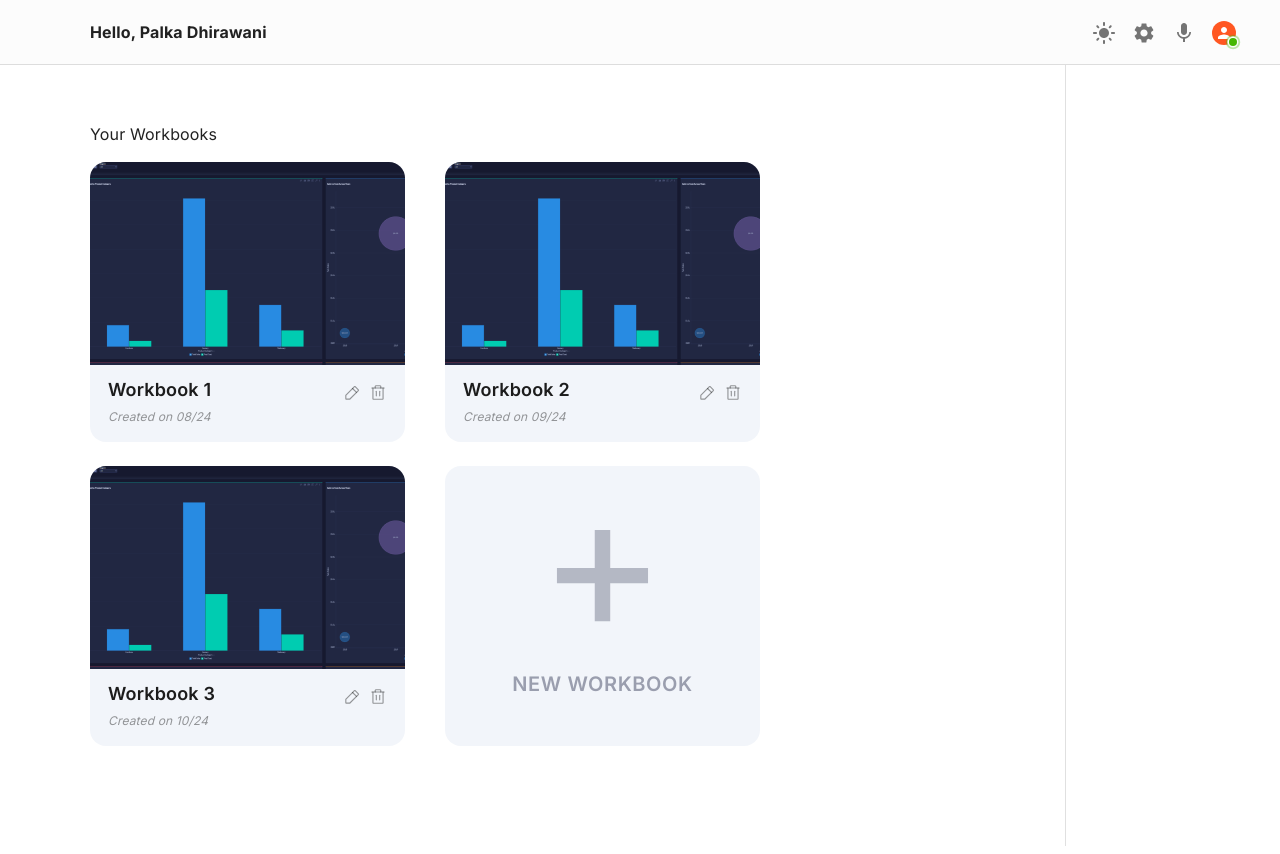
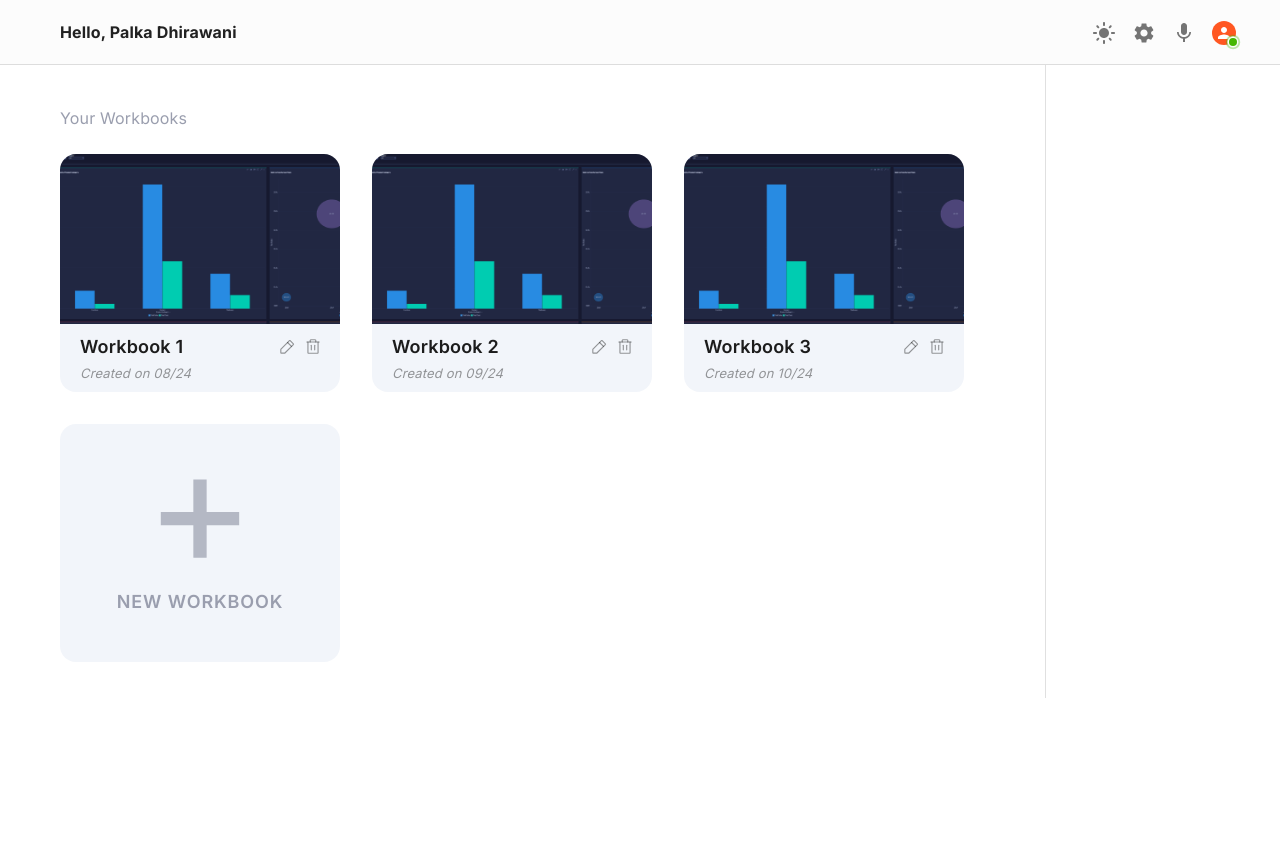
Before and after one commit to vedant-5/Vize, a React (Create React App) app: page / in a window 1280 px wide. After the commit the page ends 800 px from the top, so only its background shows below. Built offline with nearby package versions, Linux system fonts and the light colour scheme.

Commit message:
adding voice synthesis and voice recognition, linked pages to routes with sidebar visible everywhere except workspace

```diff
--- a/package.json
+++ b/package.json
@@ -18,6 +18,8 @@
     "react-pro-sidebar": "^1.0.0",
     "react-router-dom": "^6.8.0",
     "react-scripts": "5.0.1",
+    "react-speech-kit": "^3.0.1",
+    "react-speech-recognition": "^3.10.0",
     "styled-components": "^5.3.6",
     "web-vitals": "^2.1.4"
   },
--- a/src/App.js
+++ b/src/App.js
@@ -1,32 +1,55 @@
 import React from "react";
+import { styled } from '@mui/material/styles';
+import { useState} from "react";
 import {ColorModeContext, useMode} from './theme';
 import {CssBaseline, ThemeProvider} from "@mui/material";
-import Topbar from './components/Topbar';
+// import Topbar from './components/Topbar';
 import Sidebar from './components/Sidebar';
-import { Routes, Route, Router } from "react-router-dom";
+import { Routes, Route } from "react-router-dom";
 import Workbook from "./pages/Workbook";
 import Database from "./pages/Database";
 import Dashboard from "./pages/Dashboard";
 import IndividualChart from "./pages/IndividualChart";
+import VoiceAssistant from "./pages/VoiceAssistant";
 
 function App() {
   const [theme, colorMode] = useMode();
+  const [open, setOpen] = useState(true);
+
+  const Main = styled('main', { shouldForwardProp: (prop) => prop !== 'open' })(
+    ({ theme, open }) => ({
+      flexGrow: 1,
+      padding: theme.spacing(3),
+      transition: theme.transitions.create('margin', {
+        easing: theme.transitions.easing.sharp,
+        duration: theme.transitions.duration.leavingScreen,
+      }),
+      marginLeft: '-200px',
+      ...(open && {
+        transition: theme.transitions.create('margin', {
+          easing: theme.transitions.easing.easeOut,
+          duration: theme.transitions.duration.enteringScreen,
+        }),
+        marginLeft: 0,
+      }),
+    }),
+  );
 
   return (
     <ColorModeContext.Provider value={colorMode}>
       <ThemeProvider theme={theme}>
         <CssBaseline />
         <div className="app">
-          {/* <Sidebar /> */}
-          {/* <main className='content'> */}
-          <Routes>
-              <Route exact path="/dashboard" element={<Sidebar/>}/>
+          {window.location.pathname === '/' ? (<></>) : (<Sidebar open={open} setOpen={setOpen} />)}
+          <Main className='content' open={open}>
+            <Routes>
+              <Route exact path="/voice" element={<VoiceAssistant/>}/>
               <Route path="/dashboard/:text" element={<Dashboard/>}/>
               <Route path="/database/:text" element={<Database/>}/>
               <Route path="/chart/:text" element={<IndividualChart/>}/>
               <Route path="/" element={<Workbook/>}/>
             </Routes>
-          {/* </main> */}
+          </Main>
         </div>
       </ThemeProvider>
     </ColorModeContext.Provider>
--- a/src/components/NewWorkbookCard.js
+++ b/src/components/NewWorkbookCard.js
@@ -5,8 +5,8 @@ import plus from "../images/plus.svg"
 
 const NewCard =  styled.div`
     position : relative;
-    width: 315px;
-    height: 280px;
+    width: 280px;
+    height: 238px;
     background: rgba(229, 236, 246, 0.5);
     border-radius: 16px;
     display: flex ;
@@ -15,26 +15,27 @@ const NewCard =  styled.div`
 
 const Title = styled.p`
     position: absolute;
-    top: 188px;
+    top: 150px;
     font-family: 'Inter';
     font-style: normal;
     font-weight: 600;
-    font-size: 20px;
+    font-size: 18px;
     line-height: 20px;
     /* identical to box height, or 91% */
     display: flex;
     align-items: center;
-    letter-spacing: 0.03em;
+    letter-spacing: 0.05em;
     text-transform: uppercase;
     color: #9A9EAE;
 `
 
 const Plus = styled.img`
     position: absolute;
-    width: 93px;
-    height: 102px;
-    left: 111px;
-    top: 59px;
+    width: 80px;
+    height: 90px;
+    left: calc(50% - 40px);
+    right: 50%;
+    top: 50px;
 `
 
 
--- a/src/components/Sidebar.js
+++ b/src/components/Sidebar.js
@@ -22,7 +22,7 @@ const Item = ({title, index, to, selected, setSelected}) => {
   return (
     // <Paper open="true">
     //   <MenuList>
-        // <Link to={to}>
+        <Link to={to}>
           <MenuItem
             sx={{
               backgroundColor: `${index === selected ? 'rgba(0,0,0,0.1) !important' : 'transparent !important'}`,
@@ -35,7 +35,7 @@ const Item = ({title, index, to, selected, setSelected}) => {
             onClick={() => {setSelected(index);}}>
             <Typography variant='body2'>{title}</Typography>
           </MenuItem>
-        // </Link>
+        </Link>
     //   </MenuList>
     // </Paper>
   )
@@ -47,24 +47,24 @@ const chartlist = ['Inbox', 'Hello', 'Send email'];
 
 const drawerWidth = 200;
 
-const Main = styled('main', { shouldForwardProp: (prop) => prop !== 'open' })(
-  ({ theme, open }) => ({
-    flexGrow: 1,
-    padding: theme.spacing(3),
-    transition: theme.transitions.create('margin', {
-      easing: theme.transitions.easing.sharp,
-      duration: theme.transitions.duration.leavingScreen,
-    }),
-    marginLeft: `-${drawerWidth}px`,
-    ...(open && {
-      transition: theme.transitions.create('margin', {
-        easing: theme.transitions.easing.easeOut,
-        duration: theme.transitions.duration.enteringScreen,
-      }),
-      marginLeft: 0,
-    }),
-  }),
-);
+// const Main = styled('main', { shouldForwardProp: (prop) => prop !== 'open' })(
+//   ({ theme, open }) => ({
+//     flexGrow: 1,
+//     padding: theme.spacing(3),
+//     transition: theme.transitions.create('margin', {
+//       easing: theme.transitions.easing.sharp,
+//       duration: theme.transitions.duration.leavingScreen,
+//     }),
+//     marginLeft: `-${drawerWidth}px`,
+//     ...(open && {
+//       transition: theme.transitions.create('margin', {
+//         easing: theme.transitions.easing.easeOut,
+//         duration: theme.transitions.duration.enteringScreen,
+//       }),
+//       marginLeft: 0,
+//     }),
+//   }),
+// );
 
 const AppBar = styled(MuiAppBar, {
   shouldForwardProp: (prop) => prop !== 'open',
@@ -92,11 +92,11 @@ const DrawerHeader = styled('div')(({ theme }) => ({
   ...theme.mixins.toolbar,
 }));
 
-export default function Sidebar() {
+export default function Sidebar({open, setOpen}) {
   const theme = useTheme();
   const colors = tokens(theme.palette.mode);
   const colorMode = useContext(ColorModeContext);
-  const [open, setOpen] = useState(true);
+  // const [open, setOpen] = useState(true);
   const [selected, setSelected] = useState(1);
 
   // const handleDrawerOpen = () => {
@@ -107,7 +107,7 @@ export default function Sidebar() {
   //   setOpen(false);
   // };
 
-  const chartType=['pie', 'bar', 'line', 'scatter'];
+  // const chartType=['pie', 'bar', 'line', 'scatter'];
 
 
   return (
@@ -205,19 +205,19 @@ export default function Sidebar() {
         </Paper>
         {/* <Divider /> */}
       </Drawer>
-      <Main open={open}>
-        <DrawerHeader />
-        {selected === 0 ? (
+      {/* <Main open={open}> */}
+        {/* <DrawerHeader /> */}
+        {/* {selected === 0 ? (
           <Database selected={selected} />
         ) : (
-          // (selected <= dashboardlist.length && selected > 0) ? (
+          (selected <= dashboardlist.length && selected > 0) ? (
             <Dashboard />
-          // ) : (
-          //   <IndividualChart chartType={chartType} />
-          // )
-        )}
+          ) : (
+            <IndividualChart />
+          )
+        )} */}
 
-      </Main>
+      {/* </Main> */}
     </Box>
   );
 }
--- a/src/components/TopbarHome.js
+++ b/src/components/TopbarHome.js
@@ -55,7 +55,7 @@ function TopbarHome() {
         <>
             <Box width="100vw">
             <Box display="flex" justifyContent="space-between" alignContent={"center"} pt={"25px"} pb={"25px"} height="64px" >
-                <Box display="flex" justifyContent="space-between" ml={"90px"} alignItems="center">
+                <Box display="flex" justifyContent="space-between" ml={"60px"} alignItems="center">
                     <p style={{fontWeight:"bold", fontFamily:"Inter"}}>Hello, Palka Dhirawani</p>
                 </Box>
                 <Box display="flex" mr={"36px"}>
--- a/src/components/WorkbookCard.js
+++ b/src/components/WorkbookCard.js
@@ -10,8 +10,8 @@ import { Grid } from '@mui/material';
 
 const WorkCard =  styled.div`
     position : relative;
-    width: 315px;
-    height: 280px;
+    width: 280px;
+    height: 238px;
     background: rgba(229, 236, 246, 0.5);
     border-radius: 16px;
     display : flex;
@@ -19,8 +19,8 @@ const WorkCard =  styled.div`
 
 const GraphImage = styled.img`
     position: absolute;
-    width: 315px;
-    height: 203px;
+    width: 280px;
+    height: 170px;
     left: 0px;
     top: 0px;
     border-radius: 16px 16px 0 0;
@@ -35,8 +35,8 @@ const Title = styled.p`
     position: absolute;
     width: 158px;
     height: 20px;
-    left: 18px;
-    top: 200px;
+    left: 20px;
+    top: 165px;
     color: #1C1C1C;
     font-family: 'Inter';
     font-style: normal;
@@ -49,12 +49,12 @@ const Created = styled.p`
     position: absolute;
     width: 130px;
     height: 20px;
-    left: 18px;
-    top: 233px;
+    left: 20px;
+    top: 196px;
     font-family: 'Inter';
     font-style: italic;
     font-weight: 400;
-    font-size: 12px;
+    font-size: 13px;
     line-height: 22px;
     /* identical to box height, or 143% */
     display: flex;
@@ -68,7 +68,7 @@ const ActionIcons = styled.div`
     width: 46px;
     height: 18px;
     right: 16px;
-    top: 222px;
+    top: 184px;
 `
 
 const EditImage = styled.img`
--- a/src/index.css
+++ b/src/index.css
@@ -3,8 +3,13 @@ body,
 #root,
 .app,
 .content {
-  height: 100%;
+  /* height: 100%; */
   width: 100%;
+}
+
+.content {
+  margin-top: 60px;
+  padding: 30px !important;
 }
 
 .app {
--- a/src/pages/Dashboard.js
+++ b/src/pages/Dashboard.js
@@ -1,44 +1,34 @@
-import { Box, Grid, Paper } from "@mui/material";
-import { styled } from '@mui/material/styles';
+import { Box, Paper } from "@mui/material";
+import Grid from '@mui/material/Unstable_Grid2';
 import React from "react";
 import IndividualChart from "./IndividualChart";
 
 function Dashboard () {
 
-    const chartType=['pie', 'bar', 'line', 'scatter'];
+    const chartType = ['pie', 'bar', 'line', 'scatter'];
 
 
-    const Item = styled(Paper)(({ theme }) => ({
-        // backgroundColor: theme.palette.mode === 'dark' ? '#1A2027' : '#fff',
-        // ...theme.typography.body2,
-        padding: '10px',
-        textAlign: 'center',
-        boxShadow: 'none',
-        // color: theme.palette.text.secondary,
-    }));
+    // const Item = styled(Paper)(({ theme }) => ({
+    //     // backgroundColor: theme.palette.mode === 'dark' ? '#1A2027' : '#fff',
+    //     // ...theme.typography.body2,
+    //     // padding: '10px',
+    //     textAlign: 'center',
+    //     boxShadow: 'none',
+    //     // color: theme.palette.text.secondary,
+    // }));
 
     return(
-        <Box width="75vw">
-            <Grid container spacing={2}>
-                {chartType.map((type) => (
-                <Grid xs={6}>
-                    <Item>
-                        <IndividualChart type={type} />
-                        <div>{type}</div>
-                    </Item>
-                </Grid>
-                ))}
-
-                {/* <Grid xs={6} padding="10px">
-                    <IndividualChart />
-                </Grid>
-                <Grid xs={6} padding="10px">
-                    <IndividualChart />
-                </Grid>
-                <Grid xs={6} padding="10px">
-                    <IndividualChart />
-                </Grid> */}
-            </Grid>
+        <Box>
+            {/* <Grid container spacing={2}> */}
+              {/* {chartType.map((type) => ( */}
+               {/* <Grid xs={6}> */}
+                    {/* <Item> */}
+                        {/* <IndividualChart /> */}
+                    {/* </Item> */}
+                {/* </Grid> */}
+               {/* ))} */}
+            {/* </Grid> */}
+            <p>Some early treatises—such as those of Cicero on the pleasantness of old age or on the art of “divination,” Seneca on anger or clemency, and Plutarch on the passing of oracles—presage to a certain degree the form and tone of the essay, but not until the late 16th century was the flexible and deliberately nonchalant and versatile form of the essay perfected by the French writer Michel de Montaigne. Choosing the name essai to emphasize that his compositions were attempts or endeavours, a groping toward the expression of his personal thoughts and experiences, Montaigne used the essay as a means of self-discovery. His Essais, published in their final form in 1588, are still considered among the finest of their kind. Later writers who most nearly recall the charm of Montaigne include, in England, Robert Burton, though his whimsicality is more erudite, Sir Thomas Browne, and Laurence Sterne, and in France, with more self-consciousness and pose, André Gide and Jean Cocteau.</p>
         </Box>
     )
 }
--- a/src/pages/Database.js
+++ b/src/pages/Database.js
@@ -54,14 +54,13 @@ function Database() {
   ];
 
   return (
-    <Box m="0px 20px">
+    <Box>
       {/* <Header
         title="CONTACTS"
         subtitle="List of Contacts for Future Reference"
       /> */}
       <Box
         height="75vh"
-				width="79vw"
         sx={{
           "& .MuiDataGrid-root": {
             border: "none",
--- a/src/pages/IndividualChart.js
+++ b/src/pages/IndividualChart.js
@@ -3,28 +3,24 @@ import { styled, useTheme } from '@mui/material/styles';
 import { Box } from "@mui/material";
 import { ColorModeContext, tokens } from "../theme";
 import { useState, useContext } from "react";
-// import {  ArcElement, Tooltip, Legend } from 'chart.js';
-// import {Chart as ChartJS} from 'chart.js/auto';
-// import { Chart } from "react-chartjs-2";
-import { Chart as ChartJS, registerables } from 'chart.js';
-import { Chart } from 'react-chartjs-2'
-
-
+import {  ArcElement, Tooltip, Legend } from 'chart.js';
+import {Chart as ChartJS} from 'chart.js/auto';
+import { Chart } from "react-chartjs-2";
+// import { Chart as ChartJS, registerables } from 'chart.js';
+// import { Chart } from 'react-chartjs-2'
 import { mockDataTeam } from "../data/mockData";
 
 
-ChartJS.register(...registerables);
-// ChartJS.register(ArcElement, Tooltip, Legend);
+// ChartJS.register(...registerables);
+ChartJS.register(ArcElement, Tooltip, Legend);
 
-function IndividualChart ({type}) {
+function IndividualChart () {
     const theme = useTheme();
     const colors = tokens(theme.palette.mode);
     const colorMode = useContext(ColorModeContext);
 
-    console.log({type});
-
     const [chartTitle, setChartTitle] = useState('something something title');
-    // const [chartType, setChartType] = useState('pie');
+    const [chartType, setChartType] = useState('pie');
     const [chartData, setChartData] = useState({
         labels: mockDataTeam.map((data) => data.name),
         datasets: [
@@ -44,21 +40,21 @@ function IndividualChart ({type}) {
                 ],
                 // borderColor: "black",
                 // borderWidth: 2
-            }
+            },
         ]
     });
 
     return(
         <Box width="100%" padding="30px" backgroundColor={colors.chartbg} borderRadius="20px" >
             <Chart
-                type={type}
+                type={chartType}
                 data={chartData}
                 options={{
                     plugins: {
                         title: {
                             display: true,
                             text: {chartTitle}
-                        }
+                        },
                     },
                     maintainAspectRatio: false,
                 }}
--- /dev/null
+++ b/src/pages/VoiceAssistant.js
@@ -0,0 +1,30 @@
+import React, { useState, useEffect } from 'react';
+import { useSpeechRecognition, useSpeechSynthesis } from 'react-speech-kit';
+import { Bar } from 'react-chartjs-2';
+
+const VoiceAssistant = () => {
+
+  const [value, setValue] = useState('Welcome to Vize');
+  const { speak } = useSpeechSynthesis();
+  const { listen, listening, stop } = useSpeechRecognition({
+    onResult: (result) => {
+      setValue(result);
+    },
+  });
+
+  return (
+    <div>
+      <textarea
+        value={value}
+        onChange={(event) => setValue(event.target.value)}
+      />
+      <button onClick={() => speak({ text: value })}>Speak</button>
+      <button onMouseDown={listen} onMouseUp={stop}>
+        🎤
+      </button>
+      {listening && <div>Go ahead I'm listening</div>}
+    </div>
+  );
+};
+
+export default VoiceAssistant;
--- a/src/pages/Workbook.js
+++ b/src/pages/Workbook.js
@@ -1,6 +1,6 @@
 import React from 'react';
-import { useState } from 'react';
-
+import { useState, useContext } from 'react';
+import { ColorModeContext, tokens } from "../theme";
 import { styled, useTheme } from '@mui/material/styles';
 import Box from '@mui/material/Box';
 import { AppBar, Divider, Grid } from '@mui/material';
@@ -19,6 +19,10 @@ const workbooks = [{id:1, name: "Workbook 1", created: "08/24"},
                     {id:3, name: "Workbook 3", created: "10/24"}]
 
 const Workbook = () => {
+    const theme = useTheme();
+    const colors = tokens(theme.palette.mode);
+    const colorMode = useContext(ColorModeContext);
+
     const drawerWidth = 200;
     const AppBar = styled(MuiAppBar, {
         shouldForwardProp: (prop) => prop !== 'open',
@@ -52,18 +56,18 @@ const Workbook = () => {
                     <Divider />
                 </AppBar>
 
-                <Box sx={{paddingBottom: "100px"}}>
+                <Box>
                     <Grid container spacing={1}>
                         <Grid item md={10} lg={10}>
-                            <Box sx={{marginTop:"122px",marginLeft:"90px", paddingBottom : "100px"}}>
-                                <p style={{fontFamily:"Inter"}}>Your Workbooks</p>
+                            <Box sx={{marginLeft:"30px"}}>
+                                <p style={{fontFamily:"Inter", color:`${colors.greytext}`, marginBottom:"24px"}}>Your Workbooks</p>
 
                                 <Box sx={{display: "flex"}}>
 
                                     <Grid
                                     container
-                                    rowSpacing={3}
-                                    columnSpacing={5}
+                                    rowSpacing={4}
+                                    columnSpacing={4}
                                     direction="row"
                                     justifyContent="left"
                                     alignItems="flex-start"
@@ -82,7 +86,7 @@ const Workbook = () => {
                             </Box>
 
                         </Grid>
-                        <Divider orientation="vertical" flexItem/>
+                        <Divider orientation="vertical" flexItem sx={{mt:"-30px", mb: "-36px"}}/>
                         <Grid item md={2} lg={2}>
 
 
```
Also changed, not shown: 1 other file (tests, documents, lock files or other folders).
